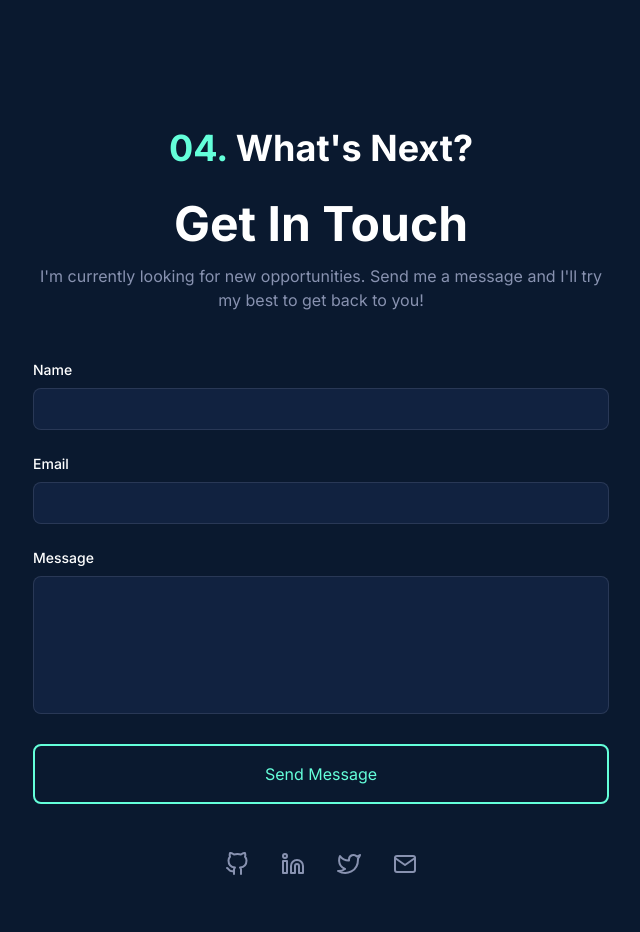
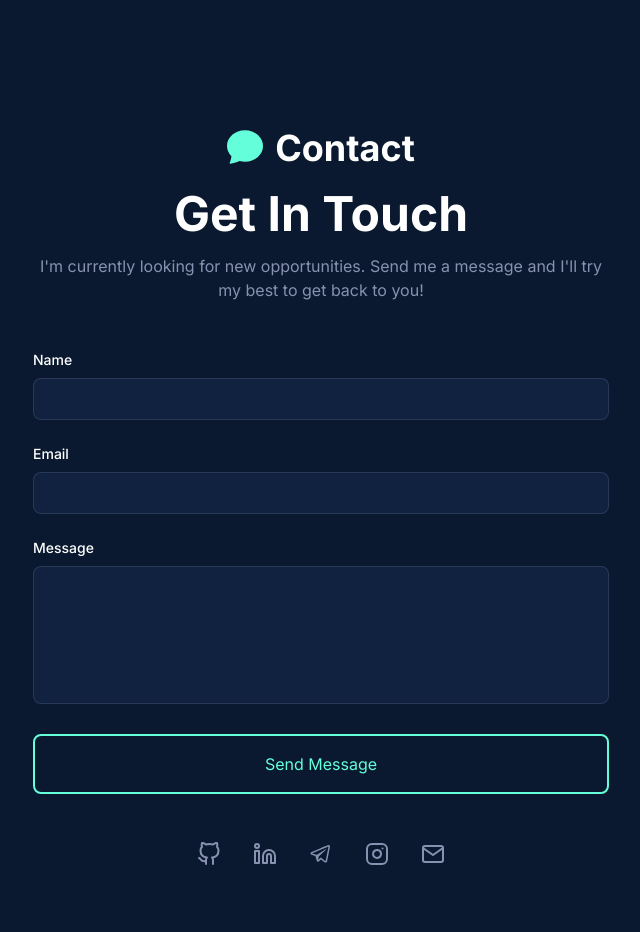
Before and after one commit to da-nn-yy/daniel-merga-portfolio-nextjs, a Next.js app: page / in a window 1280 px wide. Shown: the part 3540-4472 px from the top of the page, without its empty margins (319-959 px from the left). Built offline with nearby package versions, Linux system fonts and the light colour scheme.

Commit message:
tryed to recive a message through my email

```diff
--- a/src/components/Contact.tsx
+++ b/src/components/Contact.tsx
@@ -1,8 +1,10 @@
 'use client';
 import { motion } from 'framer-motion';
-import { FiGithub, FiLinkedin, FiTwitter, FiMail } from 'react-icons/fi';
+import { FiGithub, FiLinkedin, FiInstagram, FiMail } from 'react-icons/fi';
 import { useState } from 'react';
 import toast, { Toaster } from 'react-hot-toast';
+import { LiaTelegram } from 'react-icons/lia';
+import {BsChatFill} from 'react-icons/bs'
 
 const Contact = () => {
   const [formData, setFormData] = useState({
@@ -56,9 +58,10 @@ const Contact = () => {
         className="max-w-4xl mx-auto"
       >
         <div className="mb-12 text-center">
-          <h2 className="mb-8 text-3xl font-bold md:text-4xl">
-            <span className="text-secondary">04.</span> What's Next?
-          </h2>
+          <div className='inline-flex gap-3'>
+              <span className="text-4xl text-secondary"><BsChatFill/></span>
+              <h2 className="flex mb-4 text-3xl font-bold md:text-4xl">Contact </h2>
+          </div>
           <h3 className="mb-4 text-4xl font-bold md:text-5xl">Get In Touch</h3>
           <p className="max-w-xl mx-auto mb-8 text-textSecondary">
             I'm currently looking for new opportunities. Send me a message and I'll try my best to get back to you!
@@ -124,9 +127,10 @@ const Contact = () => {
 
         <div className="mt-12">
           <div className="flex justify-center space-x-8">
-            <SocialLink href="https://github.com" Icon={FiGithub} />
-            <SocialLink href="https://linkedin.com" Icon={FiLinkedin} />
-            <SocialLink href="https://twitter.com" Icon={FiTwitter} />
+            <SocialLink href="https://github.com/da-nn-yy/" Icon={FiGithub} />
+            <SocialLink href="https://www.linkedin.com/in/dani-boy-35552624b/" Icon={FiLinkedin} />
+            <SocialLink href="https://t.me/g_dnl" Icon={LiaTelegram} />
+            <SocialLink href="https://www.instagram.com/da_nnn_yyy/?__pwa=1#" Icon={FiInstagram} />
             <SocialLink href="mailto:your.email@example.com" Icon={FiMail} />
           </div>
         </div>
```
